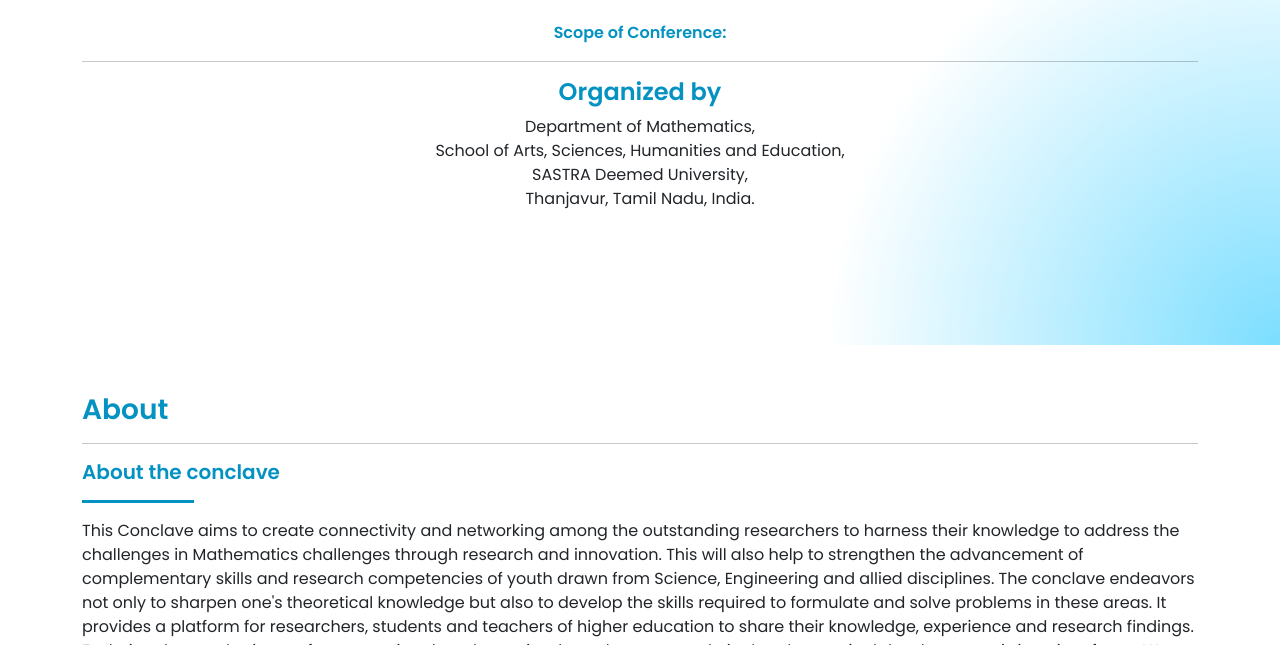
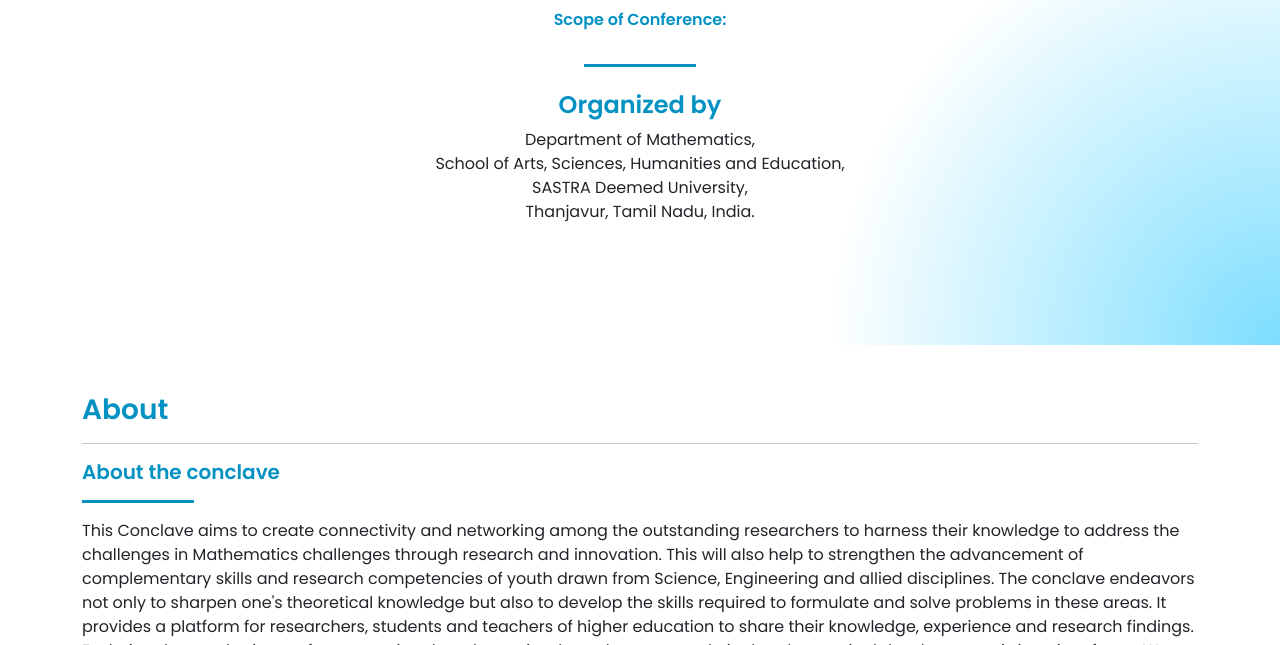
Before and after one commit to ganeshkalyank/imc2023, a plain HTML site: page index.html in a window 1280 px wide. Shown: the part 455-1100 px from the top of the page. Drawn offline with nearby package versions, Linux system fonts and the light colour scheme; a script that the page names is missing.

Commit message:
changed line

```diff
--- a/index.html
+++ b/index.html
@@ -72,7 +72,9 @@
             <div class="my-3">
                 <b>Scope of Conference:</b> <div id="herotext"></div>
             </div>
-            <hr />
+            <div class="my-2 d-flex justify-content-center">
+                <div class="break-line my-3"></div>
+            </div>
             <h4>Organized by</h4>
             <p>
                 Department of Mathematics, <br />
```
